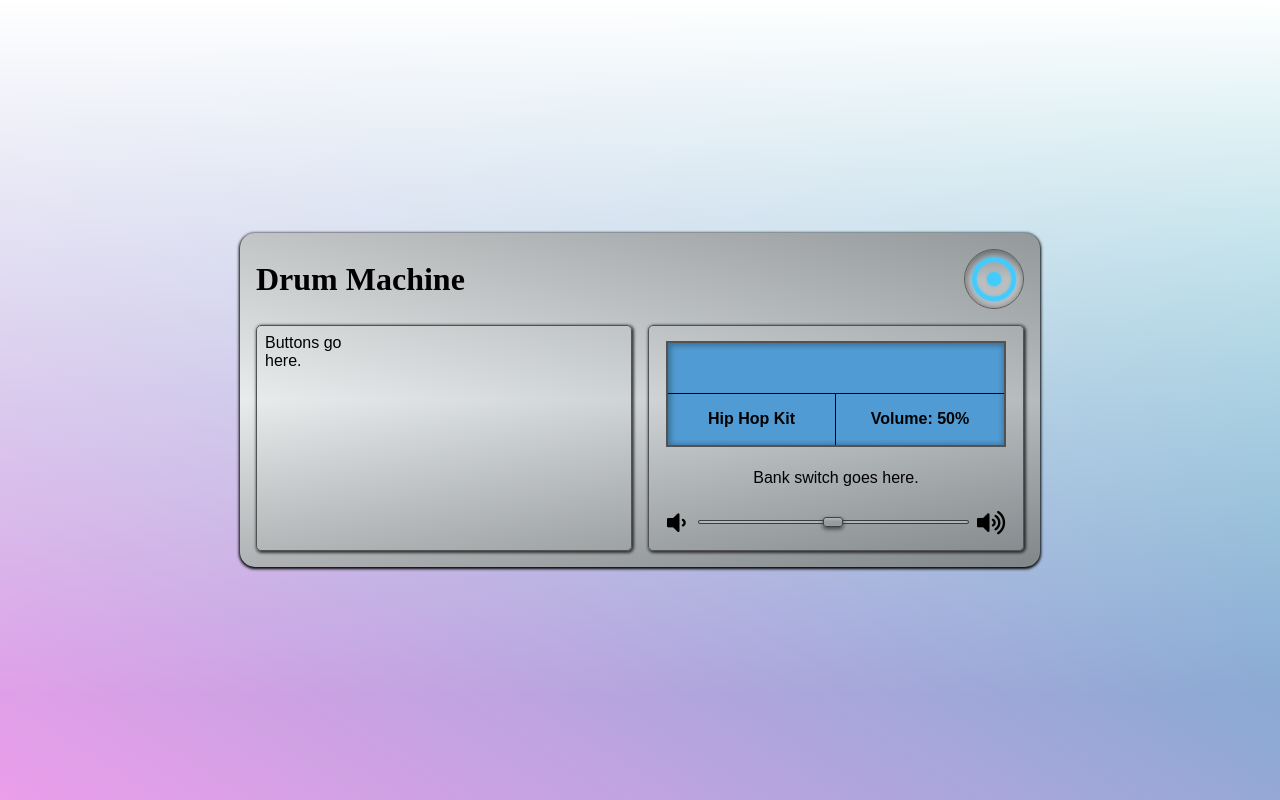
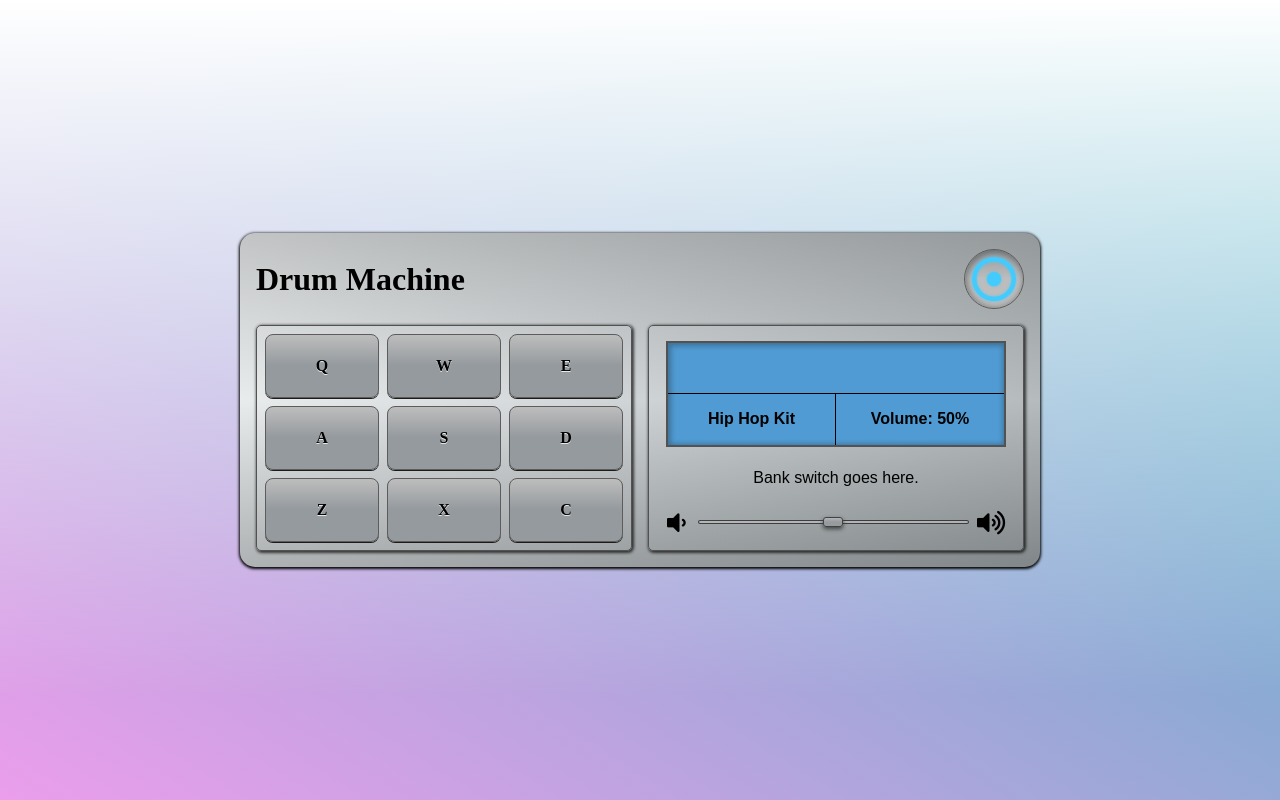
Before and after one commit to ykoziy/drum-machine-app, a React (Create React App) app: page / in a window 1280 px wide. Built offline with nearby package versions, Linux system fonts and the light colour scheme.

Commit message:
Filled ButtonPanel with Button components

```diff
--- a/src/containers/ButtonPanel.js
+++ b/src/containers/ButtonPanel.js
@@ -1,18 +1,27 @@
 import React from "react";
 import { connect } from 'react-redux';
-import { KIT_TITLES, DRUM_KIT_ONE, DRUM_KIT_TWO} from '../constants/drumData.js'
+import { KIT_TITLES, DRUM_KIT_ONE, DRUM_KIT_TWO} from '../constants/drumData.js';
+import Button from '../components/Button.js';
 
-const ButtonPanel = ({power, volumeVal}) => {
+const ButtonPanel = ({power, volumeVal, bankName}) => {
+    let drumKit = (bankName === KIT_TITLES[0]) ? DRUM_KIT_ONE: DRUM_KIT_TWO;
+
     return(
         <div className="button-panel">
-            Buttons go here.
+            {drumKit.map((i, idx) => (
+                <Button
+                    key={"btn-"+idx} text={i.key} soundName={i.title}
+                    url={i.url} volume={volumeVal} power={power}
+                />
+            ))}
         </div>
     );
 }
 
 const mapStateToProps = (state) => ({
     power: state.power,
-    volumeVal: state.volumeVal
+    volumeVal: state.volumeVal,
+    bankName: state.bankName
 });
 
 const mapDispatchToProps = (dispatch) => ({
```
